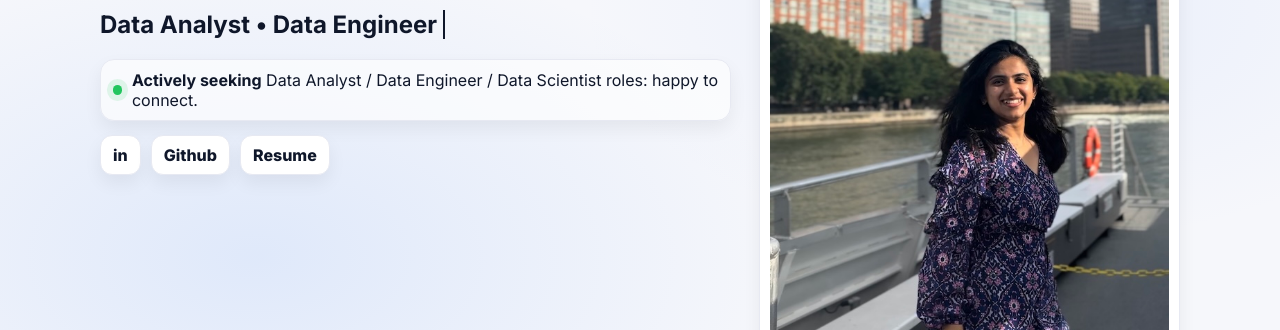
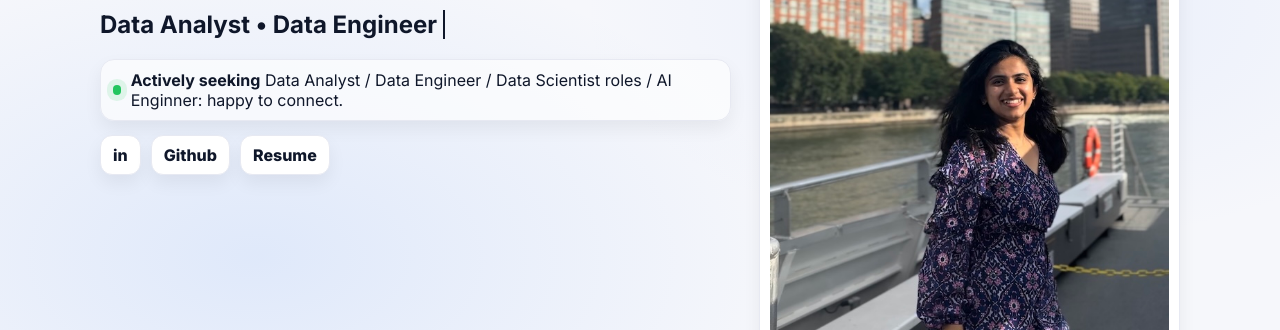
Before and after one commit to Chidipothusiritha/portfolio.io, a plain HTML site: page index.html in a window 1280 px wide. Shown: the part 470-800 px from the top of the page. Drawn offline with Linux system fonts and the light colour scheme.

Commit message:
add the motdified

```diff
--- a/index.html
+++ b/index.html
@@ -55,7 +55,7 @@
 
           <div class="status" role="note" aria-label="Job search status">
             <span class="status__dot" aria-hidden="true"></span>
-            <span><strong>Actively seeking</strong> Data Analyst / Data Engineer / Data Scientist roles:
+            <span><strong>Actively seeking</strong> Data Analyst / Data Engineer / Data Scientist roles / AI Enginner:
               happy to connect.</span>
           </div>
 
--- a/script.js
+++ b/script.js
@@ -48,6 +48,7 @@ document.addEventListener("DOMContentLoaded", () => {
     const phrases = [
       "Data Science @ Rutgers",
       "Data Analyst • Data Engineer • Data Scientist",
+      "ML Enginner • AI Enginner ",
       "Python • SQL • Spark • Airflow",
       "RAG & Agentic AI Explorer",
       "Actively seeking roles"
```
